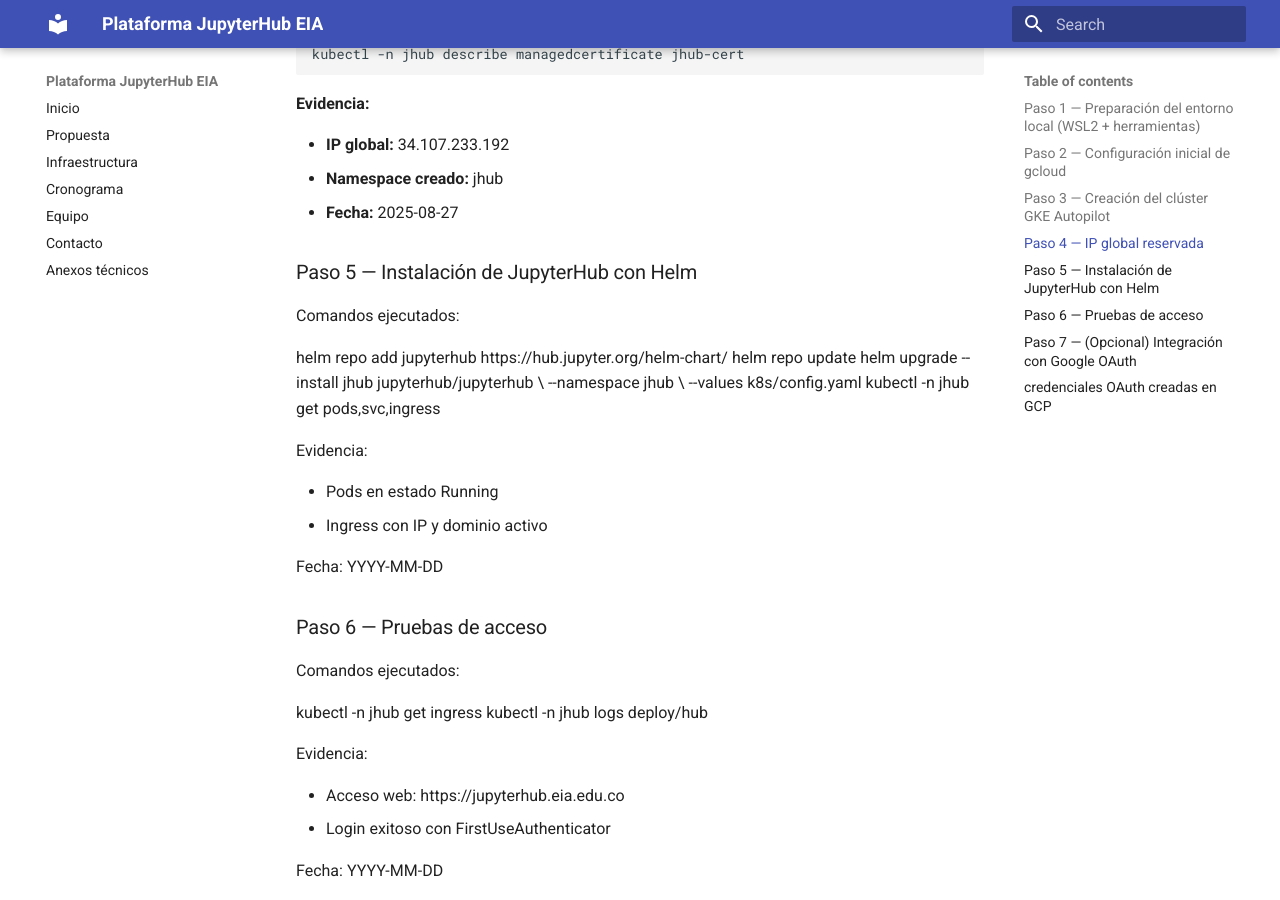
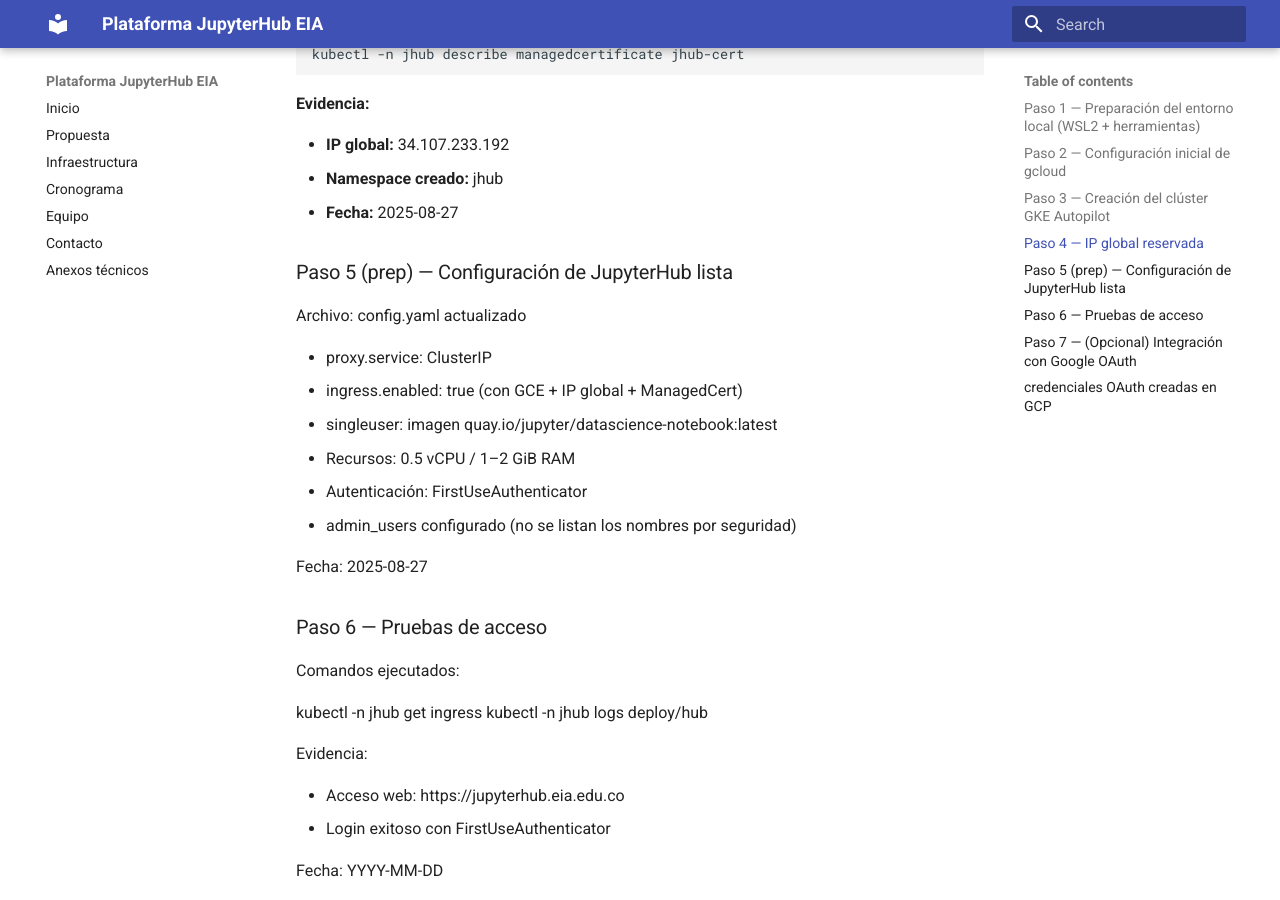
Before and after one commit to jasanchev/proyecto-jupyterhub-eia, an MkDocs documentation site: the page built from docs/runbooks/DEPLOY_LOG.md, in a window 1280 px wide and 900 px high, scrolled down 2069 px. Built offline with MkDocs 1.6.1 and Material for MkDocs 9.7.7, drawn with Linux system fonts in a browser that asks for light colours.

Commit message:
infra: actualizar config.yaml para despliegue en GKE (Ingress GCE + TLS gestionado, FirstUseAuthenticator, admin_users configurado)

```diff
--- a/docs/runbooks/DEPLOY_LOG.md
+++ b/docs/runbooks/DEPLOY_LOG.md
@@ -89,25 +89,19 @@
 - **Namespace creado:** jhub
 - **Fecha:** 2025-08-27
 
-### Paso 5 — Instalación de JupyterHub con Helm
+### Paso 5 (prep) — Configuración de JupyterHub lista
 
-Comandos ejecutados:
+Archivo: config.yaml actualizado
 
-helm repo add jupyterhub https://hub.jupyter.org/helm-chart/
-helm repo update
-helm upgrade --install jhub jupyterhub/jupyterhub \
-  --namespace jhub \
-  --values k8s/config.yaml
-kubectl -n jhub get pods,svc,ingress
+- proxy.service: ClusterIP
+- ingress.enabled: true (con GCE + IP global + ManagedCert)
+- singleuser: imagen quay.io/jupyter/datascience-notebook:latest
+- Recursos: 0.5 vCPU / 1–2 GiB RAM
+- Autenticación: FirstUseAuthenticator
+- admin_users configurado (no se listan los nombres por seguridad)
 
+Fecha: 2025-08-27
 
-Evidencia:
-
-- Pods en estado Running
-- Ingress con IP y dominio activo
-
-
-Fecha: YYYY-MM-DD
 
 ### Paso 6 — Pruebas de acceso
 
```
